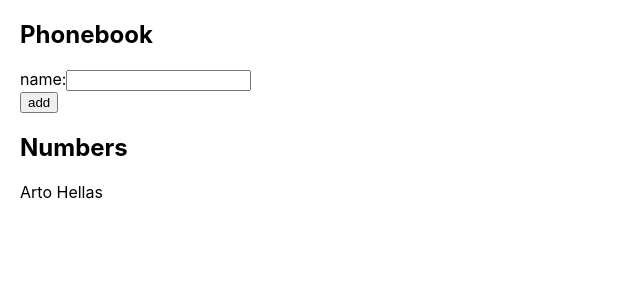
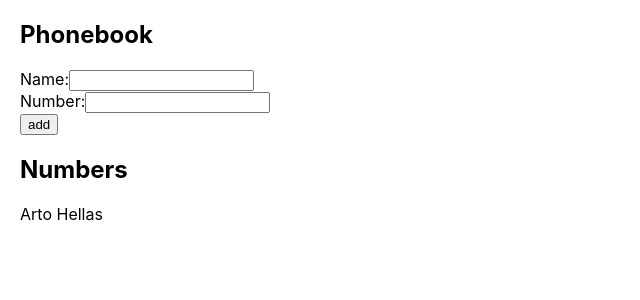
Before and after one commit to Taylor-Griffin/phonebook, a React (Create React App) app: page / in a window 1280 px wide. Shown: the top 300 px of the page, without its empty margins (0-640 px from the left). Built offline with nearby package versions, Linux system fonts and the light colour scheme; the HTML template or start-up script is replaced by a standard one.

Commit message:
complete step 4

```diff
--- a/src/App.js
+++ b/src/App.js
@@ -1,16 +1,32 @@
 import { useState } from 'react';
 
 const App = () => {
-  const [persons, setPersons] = useState([{ name: 'Arto Hellas' }]);
+  const [persons, setPersons] = useState([{ name: 'Arto Hellas', number: '' }]);
   const [newName, setNewName] = useState('');
+  const [newNumber, setNewNumber] = useState('');
+  const handleChange = (e) => {
+    e.target.id === 'name'
+      ? setNewName(e.target.value)
+      : setNewNumber(e.target.value);
+    console.log(e.target);
+  };
   const handleSubmit = (e) => {
     e.preventDefault();
+    const listOfPeople = persons.map((person) => person.name);
+    if (listOfPeople.includes(newName)) {
+      window.alert(`${newName} already exists in the phonebook`);
+      return;
+    }
+
     setPersons([
       ...persons,
       {
         name: newName,
+        number: newNumber,
       },
     ]);
+    setNewName('');
+    setNewNumber('');
   };
 
   return (
@@ -18,8 +34,18 @@ const App = () => {
       <h2>Phonebook</h2>
       <form onSubmit={handleSubmit}>
         <div>
-          name:
-          <input onChange={(e) => setNewName(e.target.value)} />
+          <label htmlFor="name">Name:</label>
+          <input
+            type="text"
+            id="name"
+            onChange={handleChange}
+            value={newName}
+          />
+          <div>
+            <label htmlFor="number">Number:</label>
+
+            <input type="text" onChange={handleChange} value={newNumber} />
+          </div>
         </div>
         <div>
           <button type="submit">add</button>
@@ -28,7 +54,9 @@ const App = () => {
       <h2>Numbers</h2>
 
       {persons.map((person) => (
-        <p key={person.name}>{person.name}</p>
+        <p key={person.name}>
+          {person.name} {person.number}
+        </p>
       ))}
     </div>
   );
```
